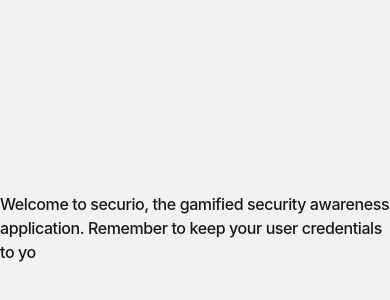
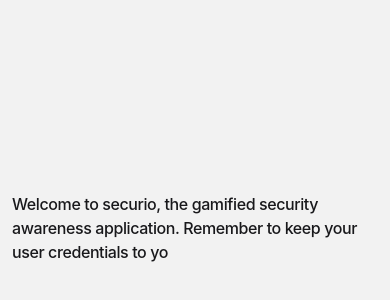
Before and after one commit to KamilKrr/HCI_WorkGamificationApp, a React Native app: screen /Welcome in a window 390 px wide. Shown: the part 204-504 px from the top of the page. Built offline with nearby package versions, Linux system fonts and the light colour scheme.

Commit message:
refactor WelcomeScreen to use tailwind instead of stylesheets

```diff
--- a/App.js
+++ b/App.js
@@ -20,10 +20,10 @@
   return (
     <ThemeContextProvider>
       <Provider store={store}>
-        <NavigationContainer initialRouteName="WelcomeScreen" theme={colorScheme === 'dark' ? DarkTheme : DefaultTheme}>
+        <NavigationContainer initialRouteName="Welcome" theme={colorScheme === 'dark' ? DarkTheme : DefaultTheme}>
           <Stack.Navigator>
             <Stack.Screen
-                name="WelcomeScreen"
+                name="Welcome"
                 component={WelcomeScreen}
                 options={{ headerShown: false }}
             />
--- /dev/null
+++ b/src/components/CenteredContainer.js
@@ -0,0 +1,12 @@
+import React from 'react';
+import {View} from 'react-native';
+
+const CenteredContainer = ({ children }) => {
+  return (
+    <View className="h-full p-3 justify-center items-center">
+      {children}
+    </View>
+  );
+};
+
+export default CenteredContainer;
--- a/src/components/Container.js
+++ b/src/components/Container.js
@@ -1,6 +1,5 @@
-import React, {useContext} from 'react';
+import React from 'react';
 import {View} from 'react-native';
-import {ThemeContext} from "../context/ThemeContext";
 
 const Container = ({ children }) => {
   return (
--- a/src/sceens/WelcomeScreen.js
+++ b/src/sceens/WelcomeScreen.js
@@ -1,8 +1,8 @@
 import React, { useEffect, useState } from 'react';
-import {StyleSheet, View, Text, Button} from 'react-native';
 import AppButton from '../components/AppButton';
 import AppText from "../components/AppText";
 import { useNavigation } from '@react-navigation/native';
+import CenteredContainer from "../components/CenteredContainer";
 
 const WelcomeScreen = () =>{
     const navigation = useNavigation();
@@ -30,26 +30,14 @@
         };
     }, []);
 
-
-
-    return(<View style={styles.container}>
-        <AppText style ={styles.text}>{text}</AppText>
+    return(
+      <CenteredContainer>
+        <AppText>{text}</AppText>
             {isTextComplete && (
                 <AppButton title="Continue" onPress={()=> navigation.navigate('TabNavigator')} />
             )}
-    </View>
-);
+        </CenteredContainer>
+    );
 };
-const styles = StyleSheet.create({
-    container: {
-        flex: 1,
-        justifyContent: 'center',
-        alignItems: 'center',
-    },
-    text: {
-        textAlign: 'center',
-        fontSize: 20,
-    },
-});
 
 export default WelcomeScreen;
```
